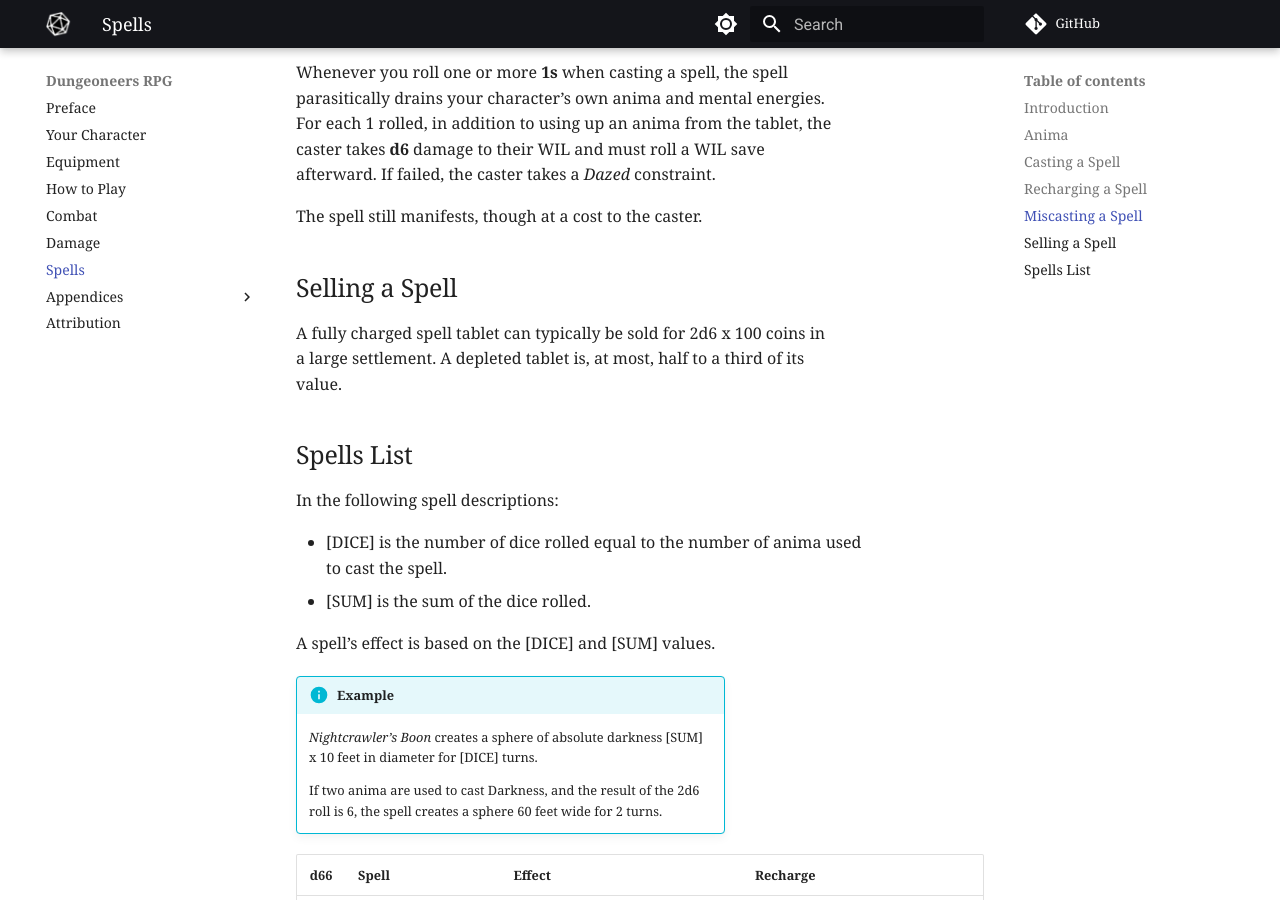
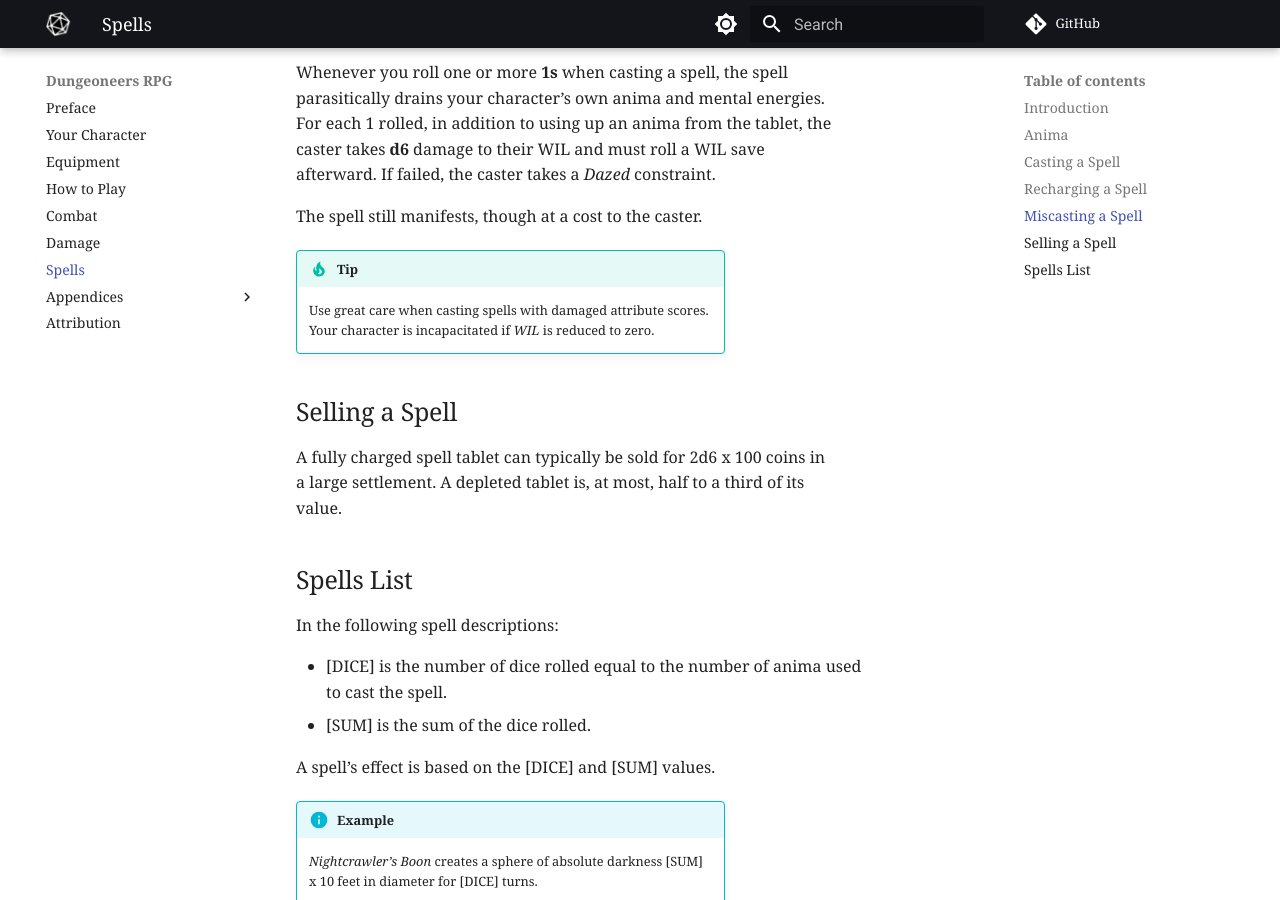
Before and after one commit to joemoose/dungeoneers.d20, an MkDocs documentation site: the page built from docs/spells.md, in a window 1280 px wide and 900 px high, scrolled down 1264 px. Built offline with MkDocs 1.6.1 and Material for MkDocs 9.7.7, drawn with Linux system fonts in a browser that asks for light colours; comment, search, counter and statistics services are not loaded.

Commit message:
Update spells.md

```diff
--- a/docs/spells.md
+++ b/docs/spells.md
@@ -29,6 +29,10 @@ Once all three anima in a tablet are depleted, its spell can no longer be cast.
 Whenever you roll one or more **1s** when casting a spell, the spell parasitically drains your character’s own anima and mental energies. For each 1 rolled, in addition to using up an anima from the tablet, the caster takes **d6** damage to their WIL and must roll a WIL save afterward. If failed, the caster takes a *Dazed* constraint.
 
 The spell still manifests, though at a cost to the caster.
+
+!!! Tip
+
+	Use great care when casting spells with damaged attribute scores. Your character is incapacitated if *WIL* is reduced to zero.
 
 ## Selling a Spell
 
```
